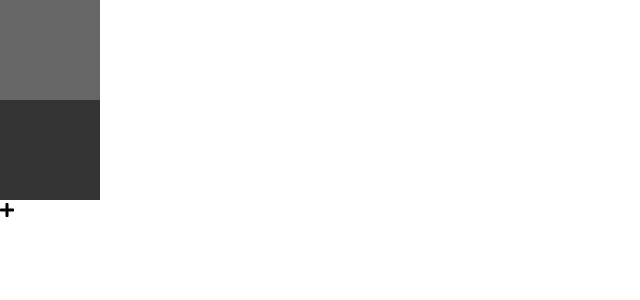
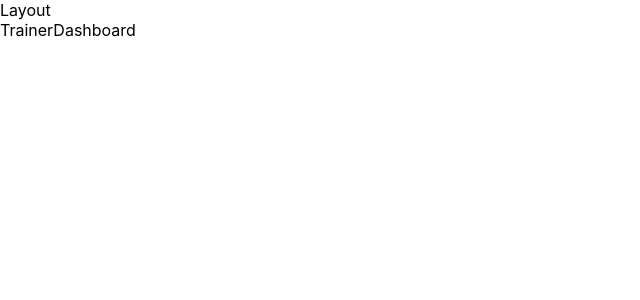
Before and after one commit to dudduss77/prac-inz, a React (Create React App) app: page / in a window 1280 px wide. Shown: the top 300 px of the page, without its empty margins (0-640 px from the left). Built offline with nearby package versions, Linux system fonts and the light colour scheme.

Commit message:
Add router with auth check

```diff
--- a/src/App.js
+++ b/src/App.js
@@ -1,28 +1,11 @@
-import styled from 'styled-components';
-import Theme from './Theme';
-import './fontConfig'
-import { FontAwesomeIcon } from '@fortawesome/react-fontawesome';
-
-const Test = styled.div`
-  width: 100px;
-  height: 100px;
-  background: ${props => props.theme.naturalOne};
-`
-
-const TestTwo = styled.div`
-  width: 100px;
-  height: 100px;
-  background: ${props => props.theme.naturalTwo};
-`
+import { useRoutes } from "react-router-dom";
+import Theme from "./Theme";
+import "./fontConfig";
+import routes from "./routes";
 
 function App() {
-  return (
-    <Theme>
-      <Test/>
-      <TestTwo/>
-      <FontAwesomeIcon icon="plus"/>
-    </Theme>
-  );
+  const routing = useRoutes(routes(false));
+  return <Theme>{routing}</Theme>;
 }
 
 export default App;
--- a/src/index.js
+++ b/src/index.js
@@ -1,14 +1,17 @@
-import React from 'react';
-import ReactDOM from 'react-dom';
-import './index.css';
-import App from './App';
-import reportWebVitals from './reportWebVitals';
+import React from "react";
+import ReactDOM from "react-dom";
+import { BrowserRouter as Router } from "react-router-dom";
+import "./index.css";
+import App from "./App";
+import reportWebVitals from "./reportWebVitals";
 
 ReactDOM.render(
   <React.StrictMode>
-    <App />
+    <Router>
+      <App />
+    </Router>
   </React.StrictMode>,
-  document.getElementById('root')
+  document.getElementById("root")
 );
 
 // If you want to start measuring performance in your app, pass a function
--- /dev/null
+++ b/src/routes.js
@@ -0,0 +1,23 @@
+import Login from "./view/Login";
+import Layout from "./view/Layout";
+import TrainerDashboard from "./view/TrainerDashboard";
+import DietCreator from "./view/DietCreator";
+import { Navigate } from "react-router-dom";
+
+const routes = (auth) => [
+  { path: "/login", element: <Login /> },
+  {
+    path: "/",
+    element: <Layout />,
+    children: [
+      { path: "/", element: <TrainerDashboard /> },
+      { path: "/dietcreator", element: <DietCreator /> },
+      {
+        path: "/authCheck",
+        element: auth ? <DietCreator /> : <Navigate to="/login" />,
+      },
+    ],
+  },
+];
+
+export default routes;
--- /dev/null
+++ b/src/view/DietCreator.js
@@ -0,0 +1,11 @@
+import React from 'react'
+
+const DietCreator = () => {
+  return (
+    <div>
+      DietCreator
+    </div>
+  )
+}
+
+export default DietCreator
--- /dev/null
+++ b/src/view/Layout.js
@@ -0,0 +1,12 @@
+import React from "react";
+import { Outlet } from "react-router-dom";
+const Layout = () => {
+  return (
+    <div>
+      Layout
+      <Outlet />
+    </div>
+  );
+};
+
+export default Layout;
--- /dev/null
+++ b/src/view/Login.js
@@ -0,0 +1,11 @@
+import React from 'react'
+
+const Login = () => {
+  return (
+    <div>
+      Login
+    </div>
+  )
+}
+
+export default Login
--- /dev/null
+++ b/src/view/TrainerDashboard.js
@@ -0,0 +1,11 @@
+import React from 'react'
+
+const TrainerDashboard = () => {
+  return (
+    <div>
+      TrainerDashboard
+    </div>
+  )
+}
+
+export default TrainerDashboard
```
